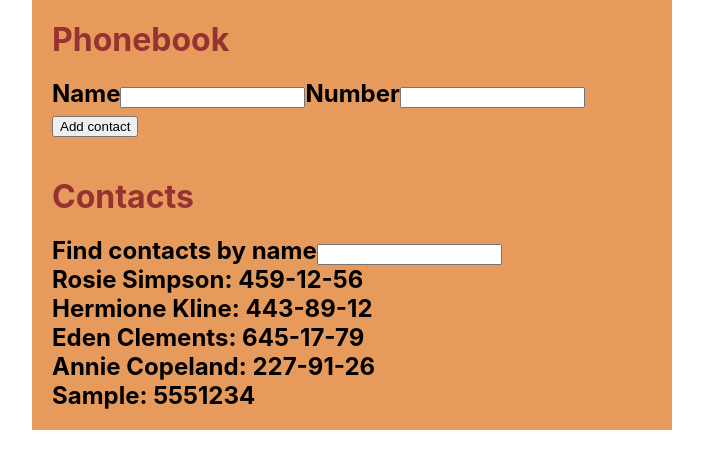
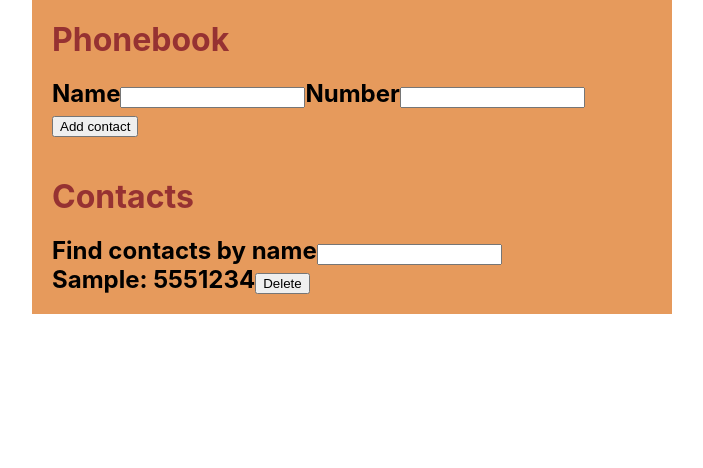
Before and after one commit to SofiiaShevtsova/goit-react-hw-02-phonebook, a React (Create React App) app: page / in a window 1280 px wide. Both pictures are taken after typing "Sample", "5551234" into the empty fields and a click on the button "Add contact". Shown: the top 468 px of the page, without its empty margins (288-991 px from the left). Built offline with nearby package versions, Linux system fonts and the light colour scheme.

Commit message:
must do validation on Number

```diff
--- a/src/components/Phonebook/Contacts.jsx
+++ b/src/components/Phonebook/Contacts.jsx
@@ -1,11 +1,17 @@
 // import styled from '@emotion/styled';
 
 const Contacts = props => {
-  const { contacts } = props;
+  const { contacts, removeContacts } = props;
   return contacts.length > 0 ? (
     <ul className="a">
-      {contacts.map((elem) => (
-        <Contact name = {elem.name} number={elem.number} key={elem.id}/>
+      {contacts.map(elem => (
+        <Contact
+          name={elem.name}
+          number={elem.number}
+          id={elem.id}
+          key={elem.id}
+          removeContacts={removeContacts}
+        />
       ))}
     </ul>
   ) : (
@@ -14,8 +20,15 @@ const Contacts = props => {
 };
 
 const Contact = props => {
-  const {name, number} = props
-  return (<li className="stat__item">{name}: <span>{ number}</span></li>)
-}
+  const { name, number, removeContacts, id } = props;
+  return (
+    <li className="stat__item">
+      {name}: <span>{number}</span>
+      <button type="button" id={id} onClick={removeContacts}>
+        Delete
+      </button>
+    </li>
+  );
+};
 
 export default Contacts;
--- a/src/components/Phonebook/FormAddContact.jsx
+++ b/src/components/Phonebook/FormAddContact.jsx
@@ -15,25 +15,30 @@ const SignupSchema = Yup.object().shape(
   },
   {
     number: Yup.string()
-          .matches(
-       /\+?\d{1,4}?[-.\s]?\(?\d{1,3}?\)?[-.\s]?\d{1,4}[-.\s]?\d{1,4}[-.\s]?\d{1,9}/,
-        "Phone number must be digits and can contain spaces, dashes, parentheses and can start with +"
-    )
-          .required('Required'),
+      .matches(
+        /\+?\d{1,4}?[-.\s]?\(?\d{1,3}?\)?[-.\s]?\d{1,4}[-.\s]?\d{1,4}[-.\s]?\d{1,9}/,
+        'Phone number must be digits and can contain spaces, dashes, parentheses and can start with +'
+      )
+      .required('Required'),
   }
 );
 
 const FormAddContact = props => {
-  const { name, number, addContactOnSubmit } = props;
+  const { addContactOnSubmit } = props;
   return (
     <div>
       <Formik
         initialValues={{
-          name: `${name}`,
-      number: `${number}`  }}
+          name: ``,
+          number: ``,
+        }}
         validationSchema={SignupSchema}
         onSubmit={(values, actions) => {
-          addContactOnSubmit({ name: values.name.trim(), id: `${nanoid()}`, number: values.number.trim() });
+          addContactOnSubmit({
+            name: values.name.trim(),
+            id: `${nanoid()}`,
+            number: values.number.trim(),
+          });
           actions.setSubmitting(false);
           actions.resetForm();
         }}
@@ -41,16 +46,10 @@ const FormAddContact = props => {
         {props => (
           <Form>
             <label htmlFor="name">Name</label>
-            <Field
-              type="text"
-              name="name"
-            />
+            <Field type="text" name="name" />
             {props.errors.name && <div id="feedback">{props.errors.name}</div>}
             <label htmlFor="number">Number</label>
-            <Field
-              type="tel"
-              name="number"
-            />
+            <Field type="tel" name="number" />
             {props.errors.tel && <div id="feedback">{props.errors.tel}</div>}
 
             <button type="submit">Add contact</button>
--- a/src/components/Phonebook/Phonebook.jsx
+++ b/src/components/Phonebook/Phonebook.jsx
@@ -5,20 +5,19 @@ import Contacts from './Contacts';
 import FormAddContact from './FormAddContact';
 import FilterContact from './FilterContact';
 
+let contactsToFind = null;
+
 export class Phonebook extends Component {
   state = {
-    contacts: [
-      { id: 'id-1', name: 'Rosie Simpson', number: '459-12-56' },
-      { id: 'id-2', name: 'Hermione Kline', number: '443-89-12' },
-      { id: 'id-3', name: 'Eden Clements', number: '645-17-79' },
-      { id: 'id-4', name: 'Annie Copeland', number: '227-91-26' },
-    ],
-    name: '',
-    number: '',
+    contacts: [],
     filter: '',
   };
 
   addContact = contact => {
+    if (this.state.contacts.find(elem => elem.name === contact.name)) {
+      alert('You have this contacts');
+      return;
+    }
     this.setState(prevState =>
       this.state.contacts.length > 0
         ? { contacts: [...prevState.contacts, contact] }
@@ -26,29 +25,32 @@ export class Phonebook extends Component {
     );
   };
 
+  removeContact = event => {
+    const nameForFind = event.target.attributes.id.nodeValue;
+    const indexContact = this.state.contacts.findIndex(
+      elem => elem.id === nameForFind
+    );
+    const array = [...this.state.contacts];
+    array.splice(indexContact, 1);
+    this.setState({ contacts: array });
+  };
+
   findContactsByName = event => {
-    this.setState(prevState => ({ filter: event.target.value.trim() }));
-    if (!event.target.value.trim() === '') {
-      this.setState(prevState => ({ contacts: prevState }));
+    this.setState({ filter: event.target.value.trim() });
+    const inputValue = event.target.value.trim().toLowerCase();
 
-      return;
-    }
-
-    const contactsToFind = this.state.contacts.filter(elem =>
-      elem.name.toLowerCase().includes(event.target.value.trim().toLowerCase())
+    contactsToFind = this.state.contacts.filter(elem =>
+      elem.name.toLowerCase().includes(inputValue)
     );
-    this.setState({ contacts: contactsToFind });
+    return;
   };
 
   render() {
-    console.log(this.state.filter);
     return (
       <>
         <Section title={'Phonebook'}>
           <FormAddContact
-            name={this.state.name}
             contacts={this.state.contacts}
-            number={this.state.number}
             addContactOnSubmit={this.addContact}
           />
         </Section>
@@ -57,7 +59,10 @@ export class Phonebook extends Component {
             findContactsByName={this.findContactsByName}
             filters={this.state.filter}
           />
-          <Contacts contacts={this.state.contacts} />
+          <Contacts
+            contacts={contactsToFind || this.state.contacts}
+            removeContacts={this.removeContact}
+          />
         </Section>
       </>
     );
```
